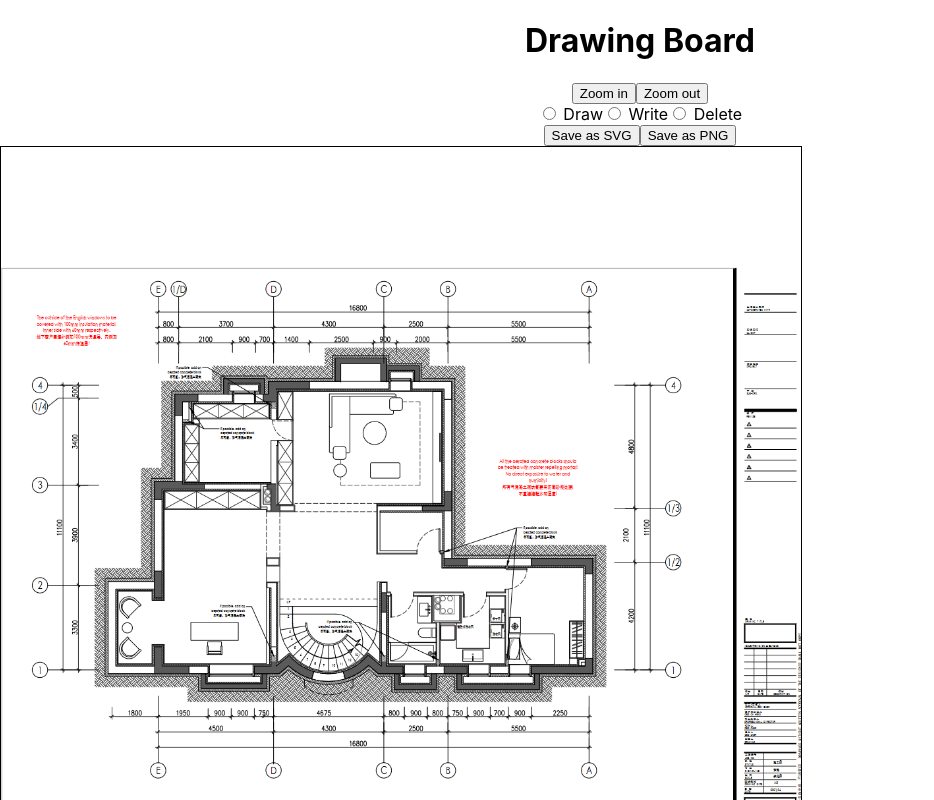
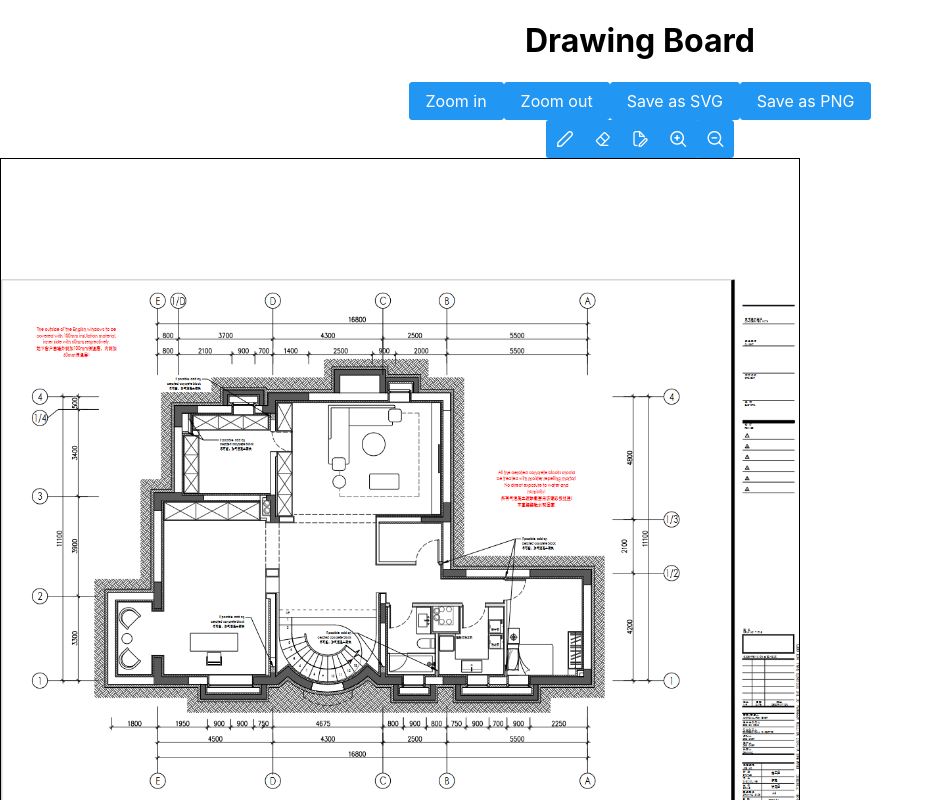
Before and after one commit to hsavov-github/chaos-shift-ui, a React (Create React App) app: page / in a window 1280 px wide. Shown: the top 800 px of the page, without its empty margins (0-934 px from the left). Built offline with nearby package versions, Linux system fonts and the light colour scheme.

Commit message:
added grouping of controls

```diff
--- a/package.json
+++ b/package.json
@@ -7,6 +7,8 @@
     "@testing-library/react": "^13.4.0",
     "@testing-library/user-event": "^13.5.0",
     "file-saver": "^2.0.5",
+    "primeicons": "^6.0.1",
+    "primereact": "^9.5.0",
     "react": "^18.2.0",
     "react-dom": "^18.2.0",
     "react-scripts": "5.0.1",
--- a/src/App.js
+++ b/src/App.js
@@ -3,24 +3,57 @@ import './App.css';
 import {INITIAL_VALUE, ReactSVGPanZoom, TOOL_NONE, fitSelection, zoomOnViewerCenter, fitToViewer} from 'react-svg-pan-zoom';
 import React, { useState, useEffect, useRef } from 'react';
 import { saveAs } from "file-saver";
+import { Button } from 'primereact/button';
+import 'primereact/resources/primereact.min.css';
+import 'primeicons/primeicons.css';
+import 'primereact/resources/themes/saga-blue/theme.css';
 
+const Operations = Object.freeze({
+		Draw: Symbol("Draw"),
+		Write: Symbol("Write"),
+		Delete: Symbol("Delete"),
+		ZoomIn: Symbol("ZoomIn"),
+		ZoomOut: Symbol("ZoomOut")
+	})
+const Cursors = new Map([
+  [Operations.Draw, 'crosshair'],
+  [Operations.Write, 'text'],
+  [Operations.Delete, 'not-allowed'],
+  [Operations.ZoomIn, 'zoom-in'],
+  [Operations.ZoomOut, 'zoom-out'],
+]);
 
 function DrawingBoard({ imageUrl, brushWidth }) {
   const svgRef = useRef(null); // reference to the svg element
   const schemaURL = imageUrl;
-  const [paths, setPaths] = useState([]); // array of paths to draw on the svg
-  const [points, setPoints] = useState([]); // array of points to draw the current path
+  const [enrichment, setEnrichment] = useState({
+		  paths: [],
+		  points: [],
+		  texts: [],
+		});
+  const updatePaths = (enrichment, newPaths) => ({
+    ...enrichment,
+    paths: newPaths
+  });
+  const updatePoints = (enrichment, newPoints) => ({
+    ...enrichment,
+    points: newPoints
+  });
+  const updateTexts = (enrichment, newTexts) => ({
+    ...enrichment,
+    texts: newTexts
+  });
+
+  //const [paths, setPaths] = useState([]); // array of paths to draw on the svg
+  //const [points, setPoints] = useState([]); // array of points to draw the current path
   const [drawing, setDrawing] = useState(false); // flag to indicate if the user is drawing
   const [offsetX, setOffsetX] = useState(0); // offset for the x coordinate of the points
   const [offsetY, setOffsetY] = useState(0); // offset for the y coordinate of the points
-  const [controlType, setControlType] = useState("draw"); // offset for the y coordinate of the points
+  const [controlType, setControlType] = useState(Operations.Draw); // offset for the y coordinate of the points
+  const [cursorStyle, setCursorStyle] = useState('default');
   //Text
-  const [texts, setTexts] = useState([]); // initial array of texts and coordinates
+  //const [texts, setTexts] = useState([]); // initial array of texts and coordinates
 
-  //pick action type
-  const changeControl = (e) => {
-    setControlType(e.target.value);
-  };
 
   // zoom
   const [scale, setScale] = useState(1); // initial scale
@@ -34,6 +67,8 @@ function DrawingBoard({ imageUrl, brushWidth }) {
     //svg.style.transformOrigin = `${cx}px ${cy}px`;
 	svg.style.transformOrigin = `0px 0px`;
   }, []);
+
+
    function zoomIn() {
     // increase the scale by 10%
     setScale(scale => scale * 1.1);
@@ -49,17 +84,18 @@ function DrawingBoard({ imageUrl, brushWidth }) {
   //drawing
   // handle mouse down event
   const handleMouseDown = (e) => {
-    setDrawing(true); // start drawing
+     // start drawing
     e.preventDefault();
 	//alert(controlType);
-    if (svgRef.current && controlType === "draw") {
+    if (svgRef.current && controlType === Operations.Draw) {
       // get the bounding box of the svg element
+	  setDrawing(true);
       let bbox = svgRef.current.getBoundingClientRect();
       // calculate the offset for the x and y coordinates
 	  //alert("scale " + scale + bbox + " x " + bbox.x + " y " +bbox.x);
       setOffsetX(bbox.x);
       setOffsetY(bbox.y);
-    } else if (svgRef.current && controlType === "write") {
+    } else if (svgRef.current && controlType === Operations.Write) {
 		const svg = svgRef.current;
 		const point = svg.createSVGPoint();
 		point.x = e.clientX;
@@ -67,59 +103,62 @@ function DrawingBoard({ imageUrl, brushWidth }) {
 		const {x, y} = point.matrixTransform(svg.getScreenCTM().inverse());
 		// prompt the user for some text
 		const value = prompt("Enter some text");
-		const id = calculateTextId(texts);
+		const id = calculateElementId(enrichment.texts);
 		// update the texts state with the new text object and coordinates
-		setTexts(texts => [...texts, {value, x, y, id }]);
+		//const updated = updateTexts(enrichment, [...enrichment.texts, {value, x, y, id }]);
+		setEnrichment(orig => updateTexts(orig, [...orig.texts, {value, x, y, id }]));
+	} else if (svgRef.current && controlType === Operations.ZoomIn) {
+		zoomIn();
+	} else if (svgRef.current &&controlType === Operations.ZoomOut) {
+		zoomOut();
 	}
   };
 
-  const calculateTextId = (textElements)  => {
-	  if(textElements.length === 0) {
+  const calculateElementId = (elements)  => {
+	  if(elements.length === 0) {
 		  return 1;
 	  }
-	  let result = textElements.flat().reduce((max, obj) => {
-		return max.score < obj.id ? obj : max;
+	  let max = elements.flat().reduce((max, obj) => {
+		return max.id < obj.id ? obj : max;
 	  });
-	  return [result];
+	  return max.id + 1;
   }
 
   // handle mouse move event
   const handleMouseMove = (e) => {
     if (drawing) {
       // if drawing, add more points to the array with the offset subtracted
-      setPoints((points) => [
-        ...points,
-        [(1/scale)*(e.clientX - offsetX), (1/scale)*( e.clientY - offsetY)],
-      ]);
+	  const updated = updatePoints(enrichment,
+			[...enrichment.points, [(1/scale)*(e.clientX - offsetX), (1/scale)*( e.clientY - offsetY)],]);
+      setEnrichment(updated);
     }
   };
 
   // handle mouse up event
   const handleMouseUp = () => {
     setDrawing(false); // stop drawing
-    if (points.length > 1) {
+    if (enrichment.points.length > 1) {
       // if there are more than one point in the current path, add it to the paths array
-      setPaths((paths) => [...paths, points]);
+	  let path = {points: enrichment.points, id:calculateElementId(enrichment.paths)};
+	  setEnrichment((orig) => updatePaths(enrichment, [...enrichment.paths, path]));
     }
-    setPoints([]); // reset the points array for the next path
+	// reset the points array for the next path
+    setEnrichment((orig) => updatePoints(orig, []));
   };
 
   const handleClick = (e) => {
     var target = e.target;
 	// Check if the target element is a path element
-	if( !(controlType ==="delete")) {
+	if( !(controlType === Operations.Delete)) {
 		return;
 	}
 	if (target.tagName === "path") {
 	// Prompt the user to confirm deleting the path
-		try {
-		  svgRef.current.removeChild(target);
-		} catch (e) {
-		  alert(e);
-		}
+		const updated = enrichment.paths.filter( path => filterElements(path, target));
+		setEnrichment((orig) => updatePaths(orig, updated));
 	} else if (target.tagName === "text") {
-		const updated = texts.filter( text => filterElements(text, target));
-        setTexts(texts => [...updated]);
+		const updated = enrichment.texts.filter( text => filterElements(text, target));
+		setEnrichment((orig) => updateTexts(orig, updated));
 	}
   };
 
@@ -216,21 +255,30 @@ function DrawingBoard({ imageUrl, brushWidth }) {
     return new Blob([uInt8Array], { type: contentType });
   };
 
+  const handlePickOperation = (operationType) => {
+	setControlType(operationType);
+    setCursorStyle(Cursors.get(operationType));
+  };
+
   return (
     <div className="drawing-board">
       <h1>Drawing Board</h1>
 	  <div className="controls" style={{position: "relative", zIndex: 1}}>
-		  <button onClick={zoomIn}>Zoom in</button>
-		  <button onClick={zoomOut}>Zoom out</button>
-		  <div onChange={changeControl}>
-			<input type="radio" value="draw" name="controlType" /> Draw
-			<input type="radio" value="write" name="controlType" /> Write
-			<input type="radio" value="delete" name="controlType" /> Delete
-		 </div>
-		  <button onClick={saveSVG}>Save as SVG</button>
-          <button onClick={savePNG}>Save as PNG</button>
+		  <Button onClick={zoomIn}>Zoom in</Button>
+		  <Button onClick={zoomOut}>Zoom out</Button>
+		  <Button onClick={saveSVG}>Save as SVG</Button>
+          <Button onClick={savePNG}>Save as PNG</Button>
+		  <div>
+		     <span className="p-buttonset">
+				  <Button icon="pi pi-pencil" onClick={() => handlePickOperation(Operations.Draw)}/>
+				  <Button icon="pi pi-eraser" onClick={() => handlePickOperation(Operations.Delete)}/>
+				  <Button icon="pi pi-file-edit" onClick={() => handlePickOperation(Operations.Write)}/>
+				  <Button icon="pi pi-search-plus" onClick={() => handlePickOperation(Operations.ZoomIn)}/>
+				  <Button icon="pi pi-search-minus" onClick={() => handlePickOperation(Operations.ZoomOut)}/>
+			  </span>
+			</div>
 	  </div>
-		<div className="board" style={{width: "800px", height: "800px", zIndex: 0}}>
+		<div className="board" style={{width: "800px", height: "800px", zIndex: 0, cursor: cursorStyle}}>
 		  <svg
 			ref={svgRef}
 			width="800px"
@@ -244,25 +292,26 @@ function DrawingBoard({ imageUrl, brushWidth }) {
             onMouseOut={handleHoverLeave}
 		  >
 		  <image href={schemaURL}  width="100%" height="100%"/>
-			{paths.map((path) => (
+			{enrichment.paths.map((path) => (
 			  <path
-				key={path.toString()}
-				d={pointsToString(path)}
+			    id={path.id}
+				key={path.points.toString()}
+				d={pointsToString(path.points)}
 				fill="none"
 				stroke="red"
 				strokeWidth={brushWidth * (1/scale)}
 			  />
 			))}
-			{points.length > 0 && (
+			{enrichment.points.length > 0 && (
 			  <path
-				d={pointsToString(points)}
+				d={pointsToString(enrichment.points)}
 				fill="none"
 				stroke="black"
 				strokeWidth={brushWidth * (1/scale)}
 				strokeDasharray="5,5"
 			  />
 			)}
-			{texts.map((text, i) => (
+			{enrichment.texts.map((text, i) => (
             <text key={i} x={text.x} y={text.y} id={text.id} style={{fill: "black"}}>{text.value}</text>
           ))}
 		  </svg>
```
Also changed, not shown: 2 other files (tests, documents, lock files or other folders).
